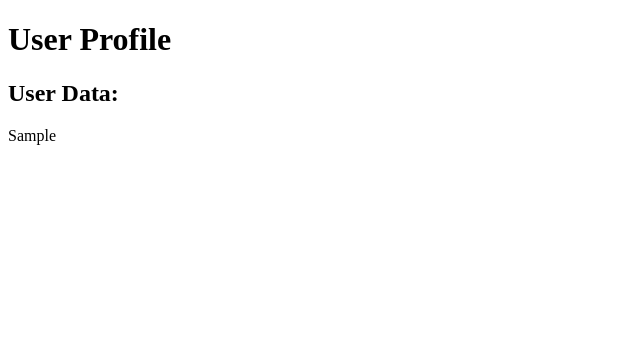
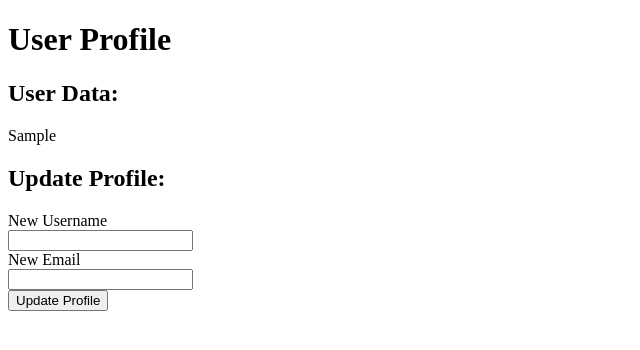
Before and after one commit to victor0089/full-test, a Flask app: template templates/user_profile.html in a window 1280 px wide. Shown: the top 350 px of the page, without its empty margins (0-640 px from the left). Run offline with Flask 3, Linux system fonts and the light colour scheme; tables that the repository leaves empty hold one stand-in row (values such as "Sample post"); the template is opened without the code that fills it: values that come from a table or form of the project are taken from there, most other values are stand-ins (such as "Sample title", 1, 10 or a date in 2020); parts of the project's set-up code (start-up, migrations or seed data) failed here and were passed over.

Commit message:
Update user_profile.html

```diff
--- a/templates/user_profile.html
+++ b/templates/user_profile.html
@@ -10,5 +10,16 @@
 
     <h2>User Data:</h2>
     {{ user_data|safe }}
+
+    <h2>Update Profile:</h2>
+    <form method="POST" action="{{ url_for('user_profile', user_id=user.id) }}">
+        {{ form.hidden_tag() }}
+        {{ form.csrf_token }}
+        <div>{{ form.new_username.label }}</div>
+        <div>{{ form.new_username() }}</div>
+        <div>{{ form.new_email.label }}</div>
+        <div>{{ form.new_email() }}</div>
+        <div>{{ form.submit() }}</div>
+    </form>
 </body>
 </html>
```
